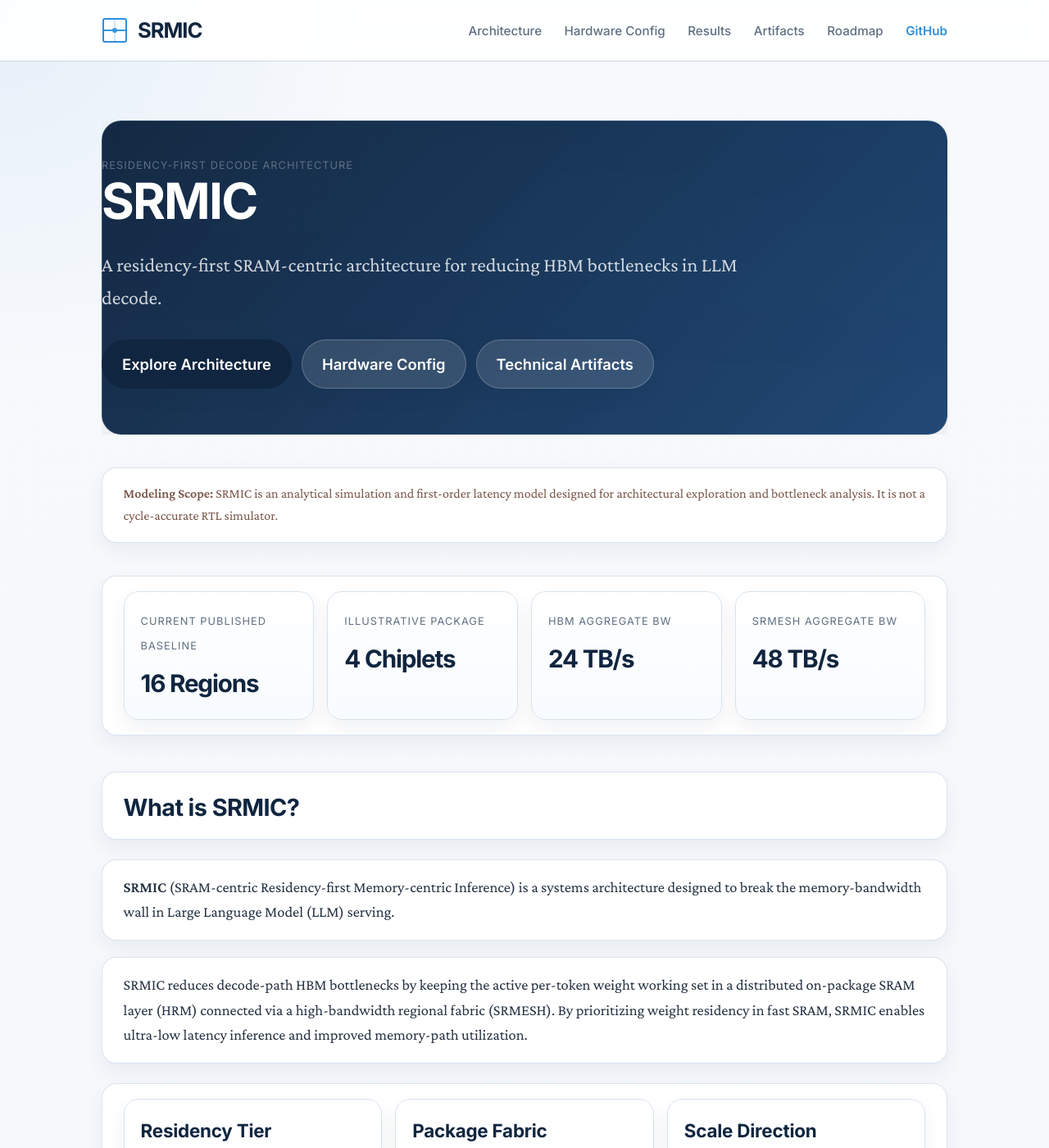
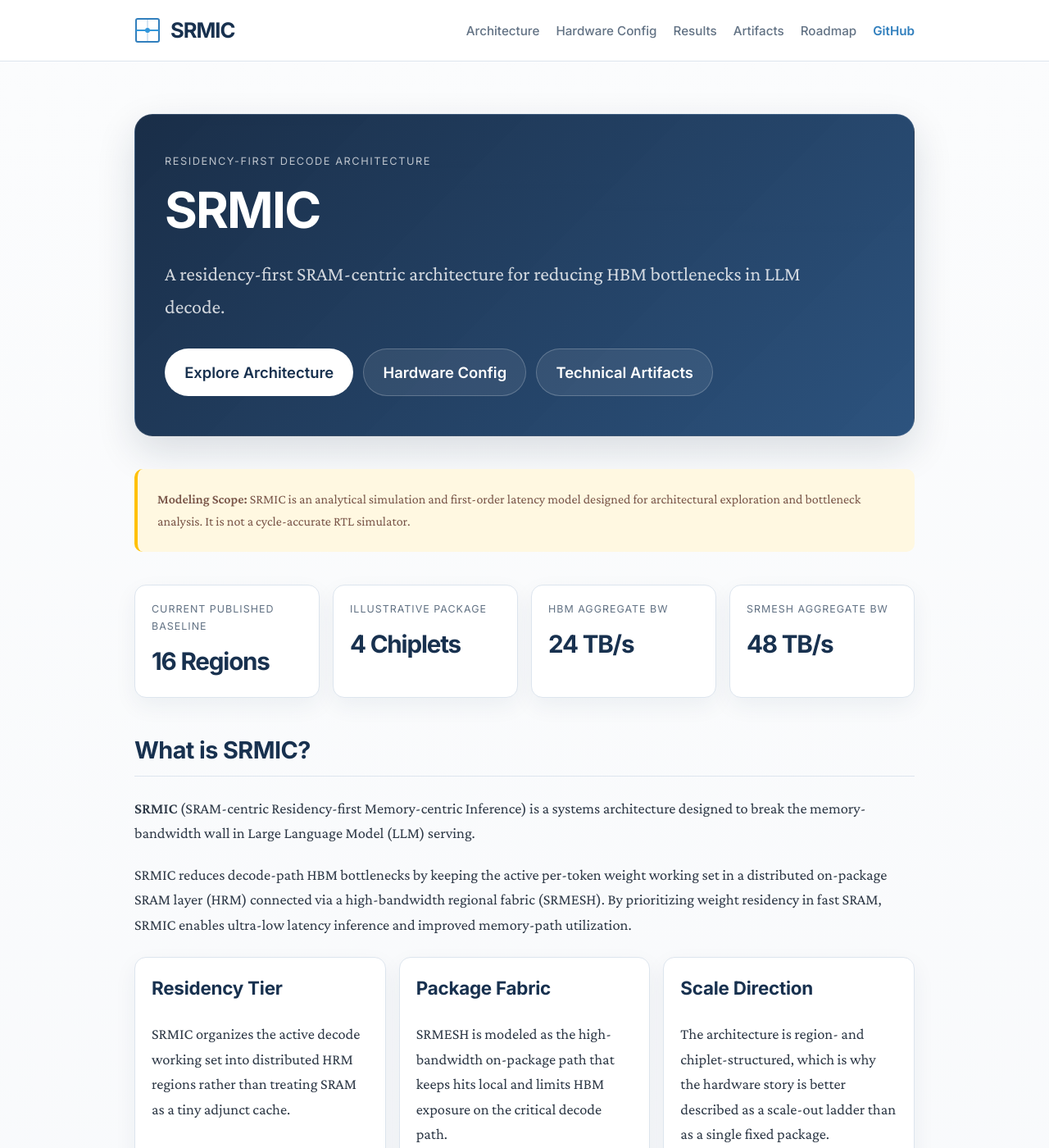
Before and after one commit to manishklach/SRMIC_X1, a Jekyll site: the page built from docs/index.md, in a window 1280 px wide and 1400 px high. Shown: the whole window at 82% size. Built offline with Jekyll 4.4.1, drawn with Linux system fonts in a browser that asks for light colours.

Commit message:
Fix docs layout regression from CSS refresh

```diff
--- a/docs/assets/css/style.css
+++ b/docs/assets/css/style.css
@@ -1,20 +1,14 @@
 :root {
-  --primary: #10253f;
-  --primary-strong: #0b1b31;
-  --accent: #2f8fda;
-  --accent-soft: #d8ecfb;
-  --accent-warm: #d49b2f;
-  --text: #243142;
-  --text-muted: #5f6f82;
-  --bg: #f3f6fb;
+  --primary: #18314f;
+  --accent: #317fbd;
+  --text: #2d3846;
+  --text-muted: #627284;
+  --bg: #f5f7fa;
   --surface: #ffffff;
-  --surface-alt: #eef3f9;
-  --header-bg: rgba(255, 255, 255, 0.88);
-  --footer-bg: #eaf0f7;
-  --border: #d9e3ef;
-  --border-strong: #bfd0e3;
-  --shadow: 0 18px 48px rgba(11, 27, 49, 0.08);
-  --shadow-soft: 0 10px 24px rgba(16, 37, 63, 0.06);
+  --header-bg: rgba(255, 255, 255, 0.94);
+  --footer-bg: #eef2f6;
+  --border: #dde5ee;
+  --shadow-soft: 0 10px 28px rgba(24, 49, 79, 0.06);
   --font-serif: 'Crimson Pro', serif;
   --font-sans: 'Inter', -apple-system, BlinkMacSystemFont, "Segoe UI", Roboto, Helvetica, Arial, sans-serif;
 }
@@ -27,10 +21,7 @@ body {
   line-height: 1.65;
   color: var(--text);
   margin: 0;
-  background: var(--bg);
-  background-image:
-    radial-gradient(circle at top left, rgba(47, 143, 218, 0.09), transparent 28rem),
-    linear-gradient(180deg, #f7f9fc 0%, var(--bg) 100%);
+  background: linear-gradient(180deg, #fbfcfd 0%, var(--bg) 100%);
 }
 
 h1, h2, h3, h4, .site-title, .site-nav a {
@@ -39,8 +30,13 @@ h1, h2, h3, h4, .site-title, .site-nav a {
   font-weight: 700;
 }
 
+a {
+  color: var(--accent);
+  text-underline-offset: 0.16em;
+}
+
 .container {
-  max-width: 1080px;
+  max-width: 1000px;
   margin: 0 auto;
   padding: 0 1.5rem;
 }
@@ -49,10 +45,10 @@ h1, h2, h3, h4, .site-title, .site-nav a {
   position: sticky;
   top: 0;
   z-index: 20;
-  border-bottom: 1px solid rgba(191, 208, 227, 0.8);
+  border-bottom: 1px solid var(--border);
   padding: 1rem 0;
   background: var(--header-bg);
-  backdrop-filter: blur(14px);
+  backdrop-filter: blur(10px);
 }
 
 .site-header-container {
@@ -75,8 +71,15 @@ h1, h2, h3, h4, .site-title, .site-nav a {
   font-weight: 800;
 }
 
+.site-nav {
+  display: flex;
+  flex-wrap: wrap;
+  align-items: center;
+  justify-content: flex-end;
+}
+
 .site-nav a {
-  margin-left: 1.5rem;
+  margin-left: 1.25rem;
   text-decoration: none;
   font-size: 0.95rem;
   font-weight: 500;
@@ -90,61 +93,37 @@ h1, h2, h3, h4, .site-title, .site-nav a {
   font-weight: 600 !important;
 }
 
-main { padding: 4.5rem 0; }
+main { padding: 4rem 0; }
 
 h1 { font-size: 2.8rem; margin-top: 0; letter-spacing: -0.03em; line-height: 1.1; }
-h2 { font-size: 1.8rem; border-bottom: 1px solid var(--border); padding-bottom: 0.5rem; margin-top: 2.75rem; letter-spacing: -0.02em; }
+h2 { font-size: 1.8rem; border-bottom: 1px solid var(--border); padding-bottom: 0.5rem; margin-top: 2.5rem; letter-spacing: -0.02em; }
 h3 { font-size: 1.4rem; margin-top: 2rem; letter-spacing: -0.01em; }
 
 p, li { margin-bottom: 1.25rem; }
 
-a {
-  color: var(--accent);
-  text-decoration-thickness: 1px;
-  text-underline-offset: 0.16em;
+.hero {
+  text-align: left;
+  padding: 2.5rem 2.25rem 3rem;
+  margin-bottom: 2.25rem;
+  border: 1px solid rgba(255, 255, 255, 0.1);
+  border-radius: 22px;
+  background:
+    linear-gradient(135deg, rgba(18, 39, 66, 0.97), rgba(31, 72, 118, 0.94)),
+    linear-gradient(180deg, rgba(255, 255, 255, 0.06), transparent);
+  box-shadow: 0 18px 48px rgba(16, 34, 56, 0.14);
 }
 
-.hero {
-  text-align: left;
-  padding: 2.75rem 0 3.5rem;
+.hero h1 { font-size: 3.8rem; margin-bottom: 1.25rem; color: #fff; }
+.hero-p { font-size: 1.5rem; color: rgba(255, 255, 255, 0.8); margin-bottom: 2rem; max-width: 780px; }
+
+.eyebrow {
+  display: inline-block;
   margin-bottom: 1rem;
-  position: relative;
-}
-
-.hero::before {
-  content: "";
-  position: absolute;
-  inset: 0;
-  background:
-    linear-gradient(135deg, rgba(16, 37, 63, 0.98), rgba(21, 62, 109, 0.95)),
-    linear-gradient(180deg, rgba(47, 143, 218, 0.2), transparent);
-  border: 1px solid rgba(255, 255, 255, 0.08);
-  border-radius: 24px;
-  box-shadow: var(--shadow);
-}
-
-.hero > * {
-  position: relative;
-  z-index: 1;
-}
-
-.hero h1 { font-size: 3.8rem; margin-bottom: 1.5rem; color: #fff; }
-.hero-p { font-size: 1.5rem; color: var(--text-muted); margin-bottom: 2rem; max-width: 800px; }
-.hero .hero-p { color: rgba(255, 255, 255, 0.8); }
-.hero,
-.disclaimer-box,
-.artifact-card,
-.figure img,
-table,
-pre,
-.content-panel,
-.fact-grid,
-.metric-strip,
-.support-grid,
-.config-ladder,
-.note-box,
-.tier-summary {
-  overflow: hidden;
+  font-family: var(--font-sans);
+  font-size: 0.8rem;
+  text-transform: uppercase;
+  letter-spacing: 0.12em;
+  color: rgba(255, 255, 255, 0.7);
 }
 
 .hero-btns,
@@ -158,90 +137,45 @@ pre,
   display: inline-block;
   background: var(--primary);
   color: #fff;
-  padding: 0.85rem 1.5rem;
+  padding: 0.8rem 1.45rem;
   border-radius: 999px;
   text-decoration: none;
   font-family: var(--font-sans);
   font-weight: 600;
   border: 1px solid transparent;
-  box-shadow: var(--shadow-soft);
-  transition: transform 0.18s ease, box-shadow 0.18s ease, border-color 0.18s ease, background 0.18s ease;
+  transition: transform 0.15s ease, box-shadow 0.15s ease;
 }
 
 .btn:hover {
   transform: translateY(-1px);
-  box-shadow: 0 14px 28px rgba(16, 37, 63, 0.14);
+  box-shadow: 0 10px 22px rgba(24, 49, 79, 0.12);
 }
 
-.btn-secondary { background: rgba(255, 255, 255, 0.12); color: #fff; border: 1px solid rgba(255, 255, 255, 0.22); }
-.btn-secondary:hover { border-color: rgba(255, 255, 255, 0.4); }
-
-.page-content > .container > *:not(.hero) {
-  background: var(--surface);
-  border: 1px solid rgba(191, 208, 227, 0.58);
-  border-radius: 18px;
-  padding-left: 1.6rem;
-  padding-right: 1.6rem;
+.hero .btn {
+  background: #fff;
+  color: var(--primary);
 }
 
-.page-content > .container > h2,
-.page-content > .container > h3,
-.page-content > .container > p,
-.page-content > .container > ul,
-.page-content > .container > ol,
-.page-content > .container > .figure,
-.page-content > .container > .artifact-card,
-.page-content > .container > .content-panel,
-.page-content > .container > .fact-grid,
-.page-content > .container > .metric-strip,
-.page-content > .container > .support-grid,
-.page-content > .container > .config-ladder,
-.page-content > .container > .note-box,
-.page-content > .container > .disclaimer-box,
-.page-content > .container > table,
-.page-content > .container > hr,
-.page-content > .container > blockquote {
-  box-shadow: var(--shadow-soft);
+.hero .btn-secondary {
+  background: rgba(255, 255, 255, 0.08);
+  color: #fff;
+  border-color: rgba(255, 255, 255, 0.22);
 }
 
-.page-content > .container > p,
-.page-content > .container > ul,
-.page-content > .container > ol,
-.page-content > .container > table,
-.page-content > .container > .figure,
-.page-content > .container > .content-panel,
-.page-content > .container > .fact-grid,
-.page-content > .container > .metric-strip,
-.page-content > .container > .support-grid,
-.page-content > .container > .config-ladder,
-.page-content > .container > .note-box,
-.page-content > .container > .disclaimer-box,
-.page-content > .container > blockquote {
-  padding-top: 1.15rem;
-  padding-bottom: 1.15rem;
-}
-
-.page-content > .container > h2,
-.page-content > .container > h3 {
-  padding-top: 1.15rem;
-  padding-bottom: 0.9rem;
-}
-
-.page-content > .container > hr {
-  border: 0;
-  height: 1px;
-  margin: 2rem 0;
-  background: linear-gradient(90deg, transparent, var(--border-strong), transparent);
-  padding: 0;
+.btn-secondary {
+  background: #fff;
+  color: var(--primary);
+  border: 1px solid var(--border);
 }
 
 .disclaimer-box {
-  background: linear-gradient(135deg, #fff8e6, #fffdf7);
+  background: #fff8e1;
   border-left: 4px solid #ffc107;
   padding: 1.5rem;
   margin: 2.5rem 0;
   font-size: 1rem;
   color: #795548;
+  border-radius: 10px;
 }
 
 .disclaimer-box p { margin: 0; }
@@ -249,13 +183,14 @@ pre,
 .artifact-card {
   border: 1px solid var(--border);
   padding: 1.5rem;
-  border-radius: 16px;
+  border-radius: 12px;
   margin-bottom: 1.5rem;
   transition: transform 0.2s, box-shadow 0.2s;
-  background: linear-gradient(180deg, #ffffff, #fbfcfe);
+  background: #fff;
+  box-shadow: var(--shadow-soft);
 }
 
-.artifact-card:hover { transform: translateY(-2px); box-shadow: 0 8px 16px rgba(0,0,0,0.05); }
+.artifact-card:hover { transform: translateY(-2px); box-shadow: 0 14px 28px rgba(0,0,0,0.08); }
 
 .label {
   display: inline-block;
@@ -263,7 +198,7 @@ pre,
   font-weight: 700;
   text-transform: uppercase;
   padding: 0.2rem 0.6rem;
-  border-radius: 4px;
+  border-radius: 999px;
   background: #eee;
   margin-bottom: 0.75rem;
   font-family: var(--font-sans);
@@ -274,7 +209,7 @@ pre,
 .label-spec { background: #f1f8e9; color: #33691e; }
 
 .figure { margin: 3rem 0; text-align: center; }
-.figure img { max-width: 100%; height: auto; border-radius: 16px; box-shadow: var(--shadow); }
+.figure img { max-width: 100%; height: auto; border-radius: 12px; box-shadow: 0 8px 28px rgba(0,0,0,0.08); }
 .figcaption { font-size: 0.95rem; color: var(--text-muted); margin-top: 1rem; font-style: italic; }
 
 .site-footer {
@@ -300,39 +235,44 @@ code {
 }
 
 pre {
-  background: #f7f9fc;
+  background: #f8f9fa;
   padding: 1.5rem;
-  border-radius: 16px;
+  border-radius: 12px;
   overflow-x: auto;
   border: 1px solid var(--border);
 }
 
-table { width: 100%; border-collapse: collapse; margin: 2rem 0; font-family: var(--font-sans); font-size: 0.95rem; border-radius: 16px; background: #fff; }
-th, td { text-align: left; padding: 1rem; border-bottom: 1px solid var(--border); }
-th { background: #f4f7fb; font-weight: 600; color: var(--primary); }
-
-.content-panel {
+table {
+  width: 100%;
+  border-collapse: collapse;
+  margin: 2rem 0;
+  font-family: var(--font-sans);
+  font-size: 0.95rem;
+  background: #fff;
   border: 1px solid var(--border);
-  border-radius: 18px;
-  padding: 1.6rem;
-  background: linear-gradient(180deg, #ffffff, #f9fbfe);
+  border-radius: 12px;
+  overflow: hidden;
+  box-shadow: var(--shadow-soft);
 }
 
+th, td { text-align: left; padding: 1rem; border-bottom: 1px solid var(--border); }
+th { background: #f8f9fa; font-weight: 600; color: var(--primary); }
+
+.metric-strip,
 .fact-grid,
 .support-grid,
-.metric-strip,
 .config-ladder {
   display: grid;
   gap: 1rem;
   margin: 1.5rem 0 2rem;
 }
 
+.metric-strip {
+  grid-template-columns: repeat(auto-fit, minmax(160px, 1fr));
+}
+
 .fact-grid {
   grid-template-columns: repeat(auto-fit, minmax(220px, 1fr));
-}
-
-.metric-strip {
-  grid-template-columns: repeat(auto-fit, minmax(160px, 1fr));
 }
 
 .support-grid {
@@ -343,32 +283,24 @@ th { background: #f4f7fb; font-weight: 600; color: var(--primary); }
   grid-template-columns: repeat(auto-fit, minmax(240px, 1fr));
 }
 
+.metric-card,
 .fact-card,
 .support-card,
-.metric-card,
 .config-card,
 .tier-summary,
 .note-box {
-  background: linear-gradient(180deg, #ffffff, #f8fbff);
+  background: var(--surface);
   border: 1px solid var(--border);
-  border-radius: 18px;
+  border-radius: 14px;
   padding: 1.2rem 1.25rem;
   box-shadow: var(--shadow-soft);
 }
 
-.fact-card h3,
-.support-card h3,
-.config-card h3,
-.tier-summary h3,
-.note-box h3 {
-  margin-top: 0;
-}
-
 .metric-card .metric-label,
-.config-meta,
-.eyebrow {
+.config-meta {
+  display: block;
   font-family: var(--font-sans);
-  font-size: 0.8rem;
+  font-size: 0.78rem;
   text-transform: uppercase;
   letter-spacing: 0.08em;
   color: var(--text-muted);
@@ -384,23 +316,30 @@ th { background: #f4f7fb; font-weight: 600; color: var(--primary); }
   letter-spacing: -0.04em;
 }
 
+.fact-card h3,
+.support-card h3,
+.config-card h3,
+.tier-summary h3,
+.note-box h3 {
+  margin-top: 0;
+}
+
 .badge {
   display: inline-flex;
   align-items: center;
   padding: 0.3rem 0.7rem;
   border-radius: 999px;
   font-family: var(--font-sans);
-  font-size: 0.76rem;
+  font-size: 0.74rem;
   font-weight: 700;
   letter-spacing: 0.04em;
   text-transform: uppercase;
-  margin-bottom: 0.75rem;
+  margin-bottom: 0.8rem;
 }
 
 .badge-low { background: #e9f7ef; color: #0d6b3a; }
 .badge-medium { background: #fff2dc; color: #8b5f00; }
 .badge-future { background: #ebe7ff; color: #4b3cb8; }
-.badge-current { background: var(--accent-soft); color: #125d96; }
 
 .config-card ul,
 .support-card ul,
@@ -409,41 +348,23 @@ th { background: #f4f7fb; font-weight: 600; color: var(--primary); }
   margin-bottom: 0;
 }
 
-.config-card p:last-child,
-.support-card p:last-child,
-.fact-card p:last-child,
-.note-box p:last-child {
-  margin-bottom: 0;
+.tier-summary {
+  background: linear-gradient(135deg, rgba(49, 127, 189, 0.08), #fff);
+  border-color: #cfe0ef;
 }
 
 .note-box {
-  border-left: 4px solid var(--accent-warm);
-  background: linear-gradient(135deg, #fffaf0, #fff);
-}
-
-.tier-summary {
-  margin: 1.5rem 0 2rem;
-  border-color: rgba(47, 143, 218, 0.35);
-  background: linear-gradient(135deg, rgba(47, 143, 218, 0.09), rgba(255, 255, 255, 0.96));
-}
-
-.lede {
-  font-size: 1.28rem;
-  color: var(--text-muted);
+  border-left: 4px solid #d8a13a;
+  background: #fffdf8;
 }
 
 @media (max-width: 768px) {
+  main { padding: 3rem 0; }
+  .hero {
+    padding: 2rem 1.4rem 2.4rem;
+  }
   .hero h1 { font-size: 2.5rem; }
   .site-header-container { flex-direction: column; gap: 1rem; }
-  .site-nav {
-    display: flex;
-    flex-wrap: wrap;
-    justify-content: center;
-    gap: 0.6rem 1rem;
-  }
+  .site-nav { justify-content: center; gap: 0.6rem 1rem; }
   .site-nav a { margin: 0; }
-  .page-content > .container > *:not(.hero) {
-    padding-left: 1rem;
-    padding-right: 1rem;
-  }
 }
```
